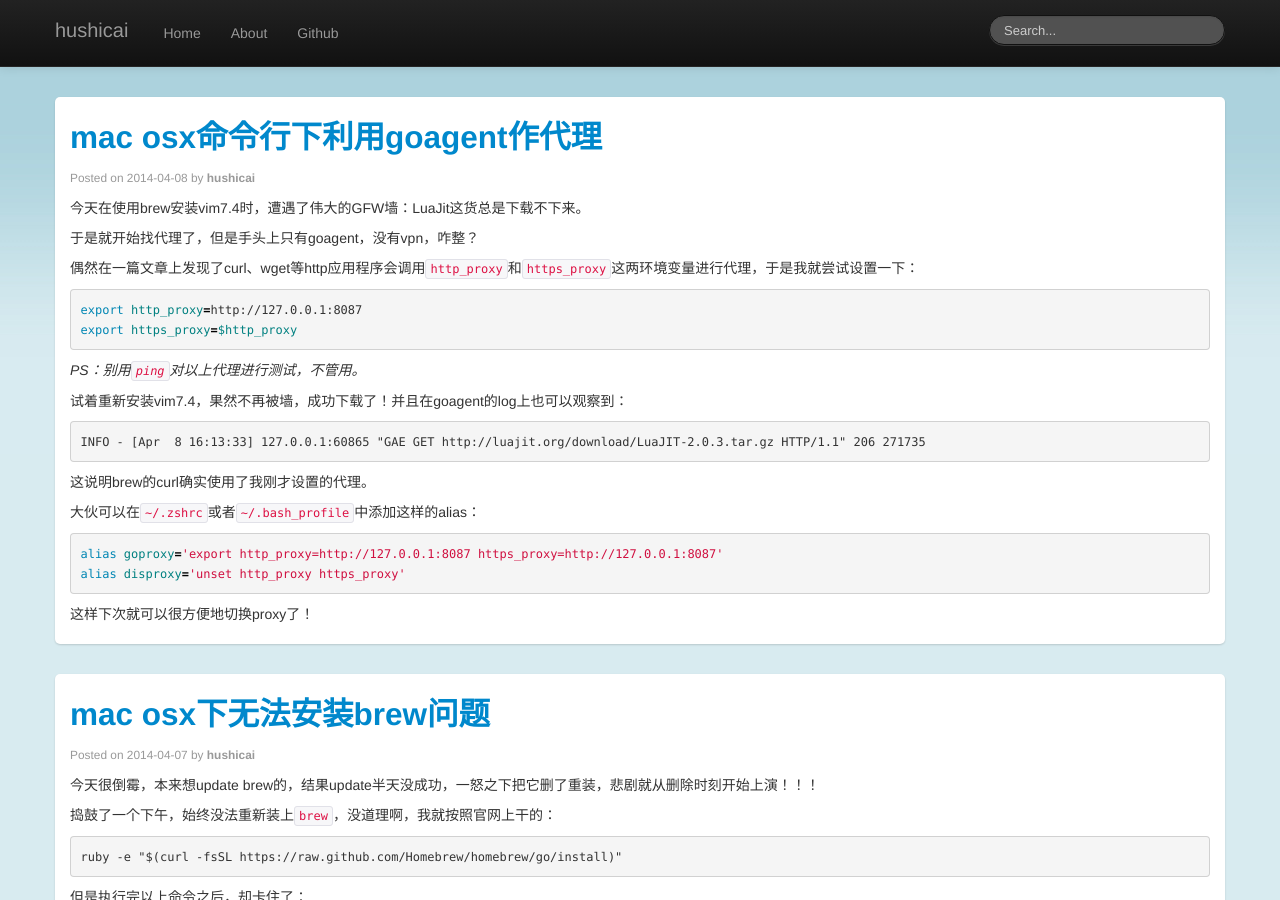
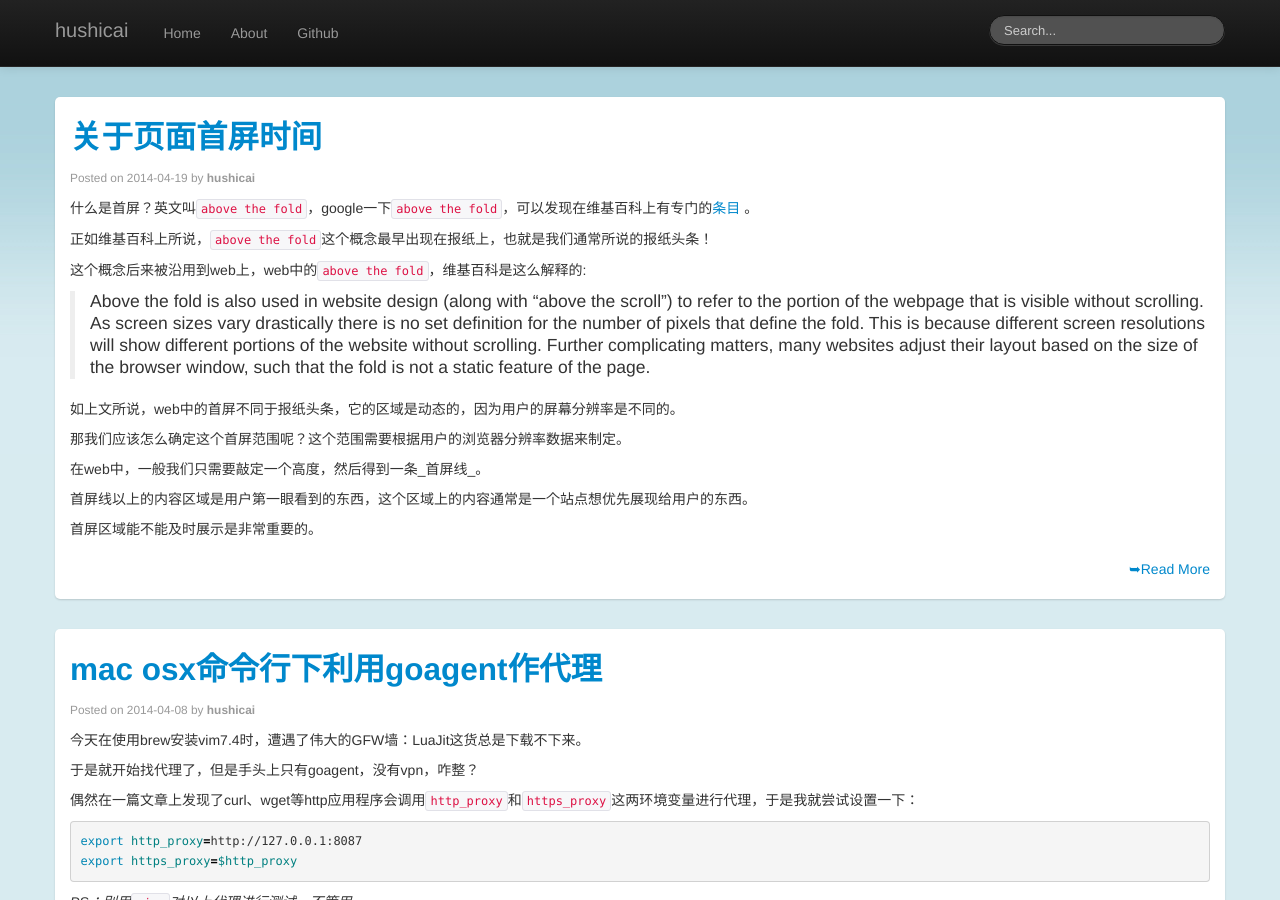
Before and after one commit to hushicai/hushicai.github.io, a Jekyll site: the page built from index.html, in a window 1280 px wide and 900 px high. Built offline with Jekyll 4.4.1, drawn with Linux system fonts in a browser that asks for light colours; nearby versions of some CDN libraries; Markdown is read by kramdown in place of the engine named in the settings; the list of posts is cut into pages by our own code; comment, search, counter and statistics services are not loaded; some of the changed text lies outside the part shown.

Commit message:
new post

````diff
--- a/_posts/2014-04-05-js-shi-xian-er-cha-shu-zhi-shun-xu-cun-chu.md
+++ b/_posts/2014-04-05-js-shi-xian-er-cha-shu-zhi-shun-xu-cun-chu.md
@@ -60,9 +60,9 @@ function smf(level, order) {
 
 通过以上函数获取索引之后，就可以直接从数组中取出节点。
 
-## 二叉树类
+## 基本操作
 
-定义一个构造器，表示二叉树类：
+先定义一个构造器，表示二叉树类：
 
 ```javascript
 function SqBinaryTree(data) {
@@ -74,9 +74,11 @@ function SqBinaryTree(data) {
 
 `data`参数表示用户输入的数据，二叉树构造器要做的就是把数据存储到`nodes`中，然后我们就可以用树的形式来访问数据。
 
-### 基本操作
+现在我们就可以通过以下方式来获得一颗顺序存储二叉树：
 
-
+```javascript
+var sbt = new SqBinaryTree([1, 3, 4, 6, 8, 10, 2, 5]);
+```
 
 #### 获取深度
 
--- /dev/null
+++ b/_posts/2014-04-19-guan-yu-ye-mian-shou-ping-shi-jian.md
@@ -0,0 +1,119 @@
+---
+layout: post
+title: "关于页面首屏时间"
+categories:
+    -
+tags:
+    - 首屏时间
+    - 首字节时间
+    - 开始渲染时间
+    - 白屏时间
+    - above the fold
+    - Time Of First Byte
+    - Start Render Time
+description: ""
+---
+
+什么是首屏？英文叫`above the fold`，google一下`above the fold`，可以发现在维基百科上有专门的[条目](http://en.wikipedia.org/wiki/Above_the_fold) 。
+
+正如维基百科上所说，`above the fold`这个概念最早出现在报纸上，也就是我们通常所说的报纸头条！
+
+这个概念后来被沿用到web上，web中的`above the fold`，维基百科是这么解释的:
+
+>Above the fold is also used in website design (along with "above the scroll") to refer to the portion of the webpage
+>that is visible without scrolling. As screen sizes vary drastically there is no set definition for the number of
+>pixels that define the fold. This is because different screen resolutions will show different portions of the website
+>without scrolling. Further complicating matters, many websites adjust their layout based on the size of the browser
+>window, such that the fold is not a static feature of the page.
+
+如上文所说，web中的首屏不同于报纸头条，它的区域是动态的，因为用户的屏幕分辨率是不同的。
+
+那我们应该怎么确定这个首屏范围呢？这个范围需要根据用户的浏览器分辨率数据来制定。
+
+在web中，一般我们只需要敲定一个高度，然后得到一条_首屏线_。
+
+首屏线以上的内容区域是用户第一眼看到的东西，这个区域上的内容通常是一个站点想优先展现给用户的东西。
+
+首屏区域能不能及时展示是非常重要的。
+
+<!-- more -->
+
+## 首屏时间
+
+用户访问一个站点时，浏览器会首先发出一个请求，请求该html文档，浏览器接收到文档内容时，开始解析并渲染到窗口上。
+
+在这个过程中，有两个时间点比较重要：
+
+* `Time Of First Byte`
+* `Start Render Time`
+
+这两个时间点将首屏时间分为了三段，如下图所示：
+
+<img src="/assets/images/above-the-fold.png" alt="">
+
+通过这两个时间点，我们可以更好地分析首屏时间的瓶颈到底在哪个阶段中。
+
+### Time Of First Byte
+
+浏览器请求一个文档，需要经过blocking、proxying、dns
+lookup、connecting、sending、waiting等过程，首字节时间点就是用来衡量这些过程的性能的一个关键指标。
+
+首字节时间越长，浏览器就越晚解析文档，首屏时间就越长。
+
+如果首字节时间越长，那么瓶颈应该应该是存在于网络、后端程序等方面。
+
+### Start Render Time
+
+`Start Render Time`是指用户屏幕刚开始显示某些内容的时刻。
+
+浏览器屏幕刚开始是一大片空白，绘制时会发生一些变化，有可能是显示个背景、logo或者文字等。
+
+看过浏览器工作原理的小伙伴们应该都知道，非可视化的DOM元素不会显示到窗口中，例如head，这就意味着浏览器在绘制之前，
+至少需要先解析完head元素中的内容。
+
+_PS：没看过的同学，可以先移步[浏览器的工作原理](http://www.html5rocks.com/zh/tutorials/internals/howbrowserswork/)。_
+
+即是说head标签解析越久，开始渲染时间就会越晚。
+
+极端情况下，head中如果存在一段执行时间很长的script，那显然开始渲染时间会严重delay。
+
+这个时间点发生在首字节时间之后，包括了首字节时间，开始渲染的时间越晚，首屏时间也就越长。
+
+用这个时间减去首字节时间，就能得到head标签的解析时间，从而我们就能知道head标签中的内容是否拖长了首屏时间。
+
+_Note: 通常这个时间也叫白屏时间或者First Paint等。_
+
+### 首屏渲染时间
+
+当我们指定了一个首屏线之后，首屏线以上的内容就是我们所说的首屏，这个区域本身也需要时间来渲染的。
+
+这个区域的资源越多（css、js、img等），其渲染时间就越长，首屏时间也就越长。
+
+## 如何测量首屏时间
+
+前面提到web中的首屏需要根据用户屏幕分辨率数据确定一个首屏线，首屏线以上的内容就是首屏。
+
+怎么测量首屏花费了多少时间呢？
+
+现在大部分浏览器端的做法都是在首屏线处埋点标记，然后计算标记点之前所有图片加载完成的时间，把这个时间作为首屏时间。
+
+很显然这种做法，误差不小，但是貌似没什么好办法。
+
+也有人提到用`phantomjs`、`berserkjs`等来做，不知道是否可行，待验证。
+
+## 小结
+
+综上，如果我们发现站点的首屏时间很长，应该从以下三方面进行排查:
+
+* 减少`Time Of First Byte`时间，这通常可以通过cdn、cache、chunked、提升后台程序性能等手段来优化；
+* 减少head标签中的资源，尤其避免使用在head中使用script
+* 减少首屏区域的资源加载，这通常可以用lazyload等手段来优化
+
+如果你想监控站点的性能，可以使用yslow、pagespeed等工具
+
+## 参考文章
+
+* http://www.websiteoptimization.com/speed/tweak/time-to-first-byte/
+* http://www.websiteoptimization.com/speed/tweak/start-render/
+* http://www.webpagetest.org/forums/showthread.php?tid=15
+* https://dvcs.w3.org/hg/webperf/raw-file/tip/specs/NavigationTiming/Overview.html
````
Also changed, not shown: other parts of _posts/2014-04-05-js-shi-xian-er-cha-shu-zhi-shun-xu-cun-chu.md (+0 -1 lines), assets/images/above-the-fold.png (added).
